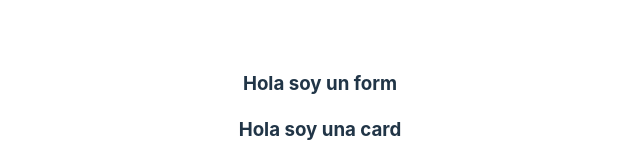
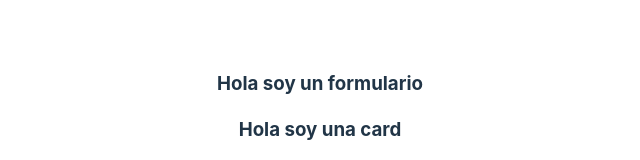
Before and after one commit to mbasile71/MarceloBasileExamenC2, a React (Vite) app: page / in a window 1280 px wide. Shown: the part 293-453 px from the top of the page, without its empty margins (320-960 px from the left). Built offline with nearby package versions, Linux system fonts and the light colour scheme.

Commit message:
Cambios para iniciar el proyecto4

```diff
--- a/src/Components/Form.jsx
+++ b/src/Components/Form.jsx
@@ -5,7 +5,7 @@ const Form = () => {
 
   return (
     <div>
-      <h3>Hola soy un form</h3>
+      <h3>Hola soy un formulario</h3>
     </div>
   )
 }
```
